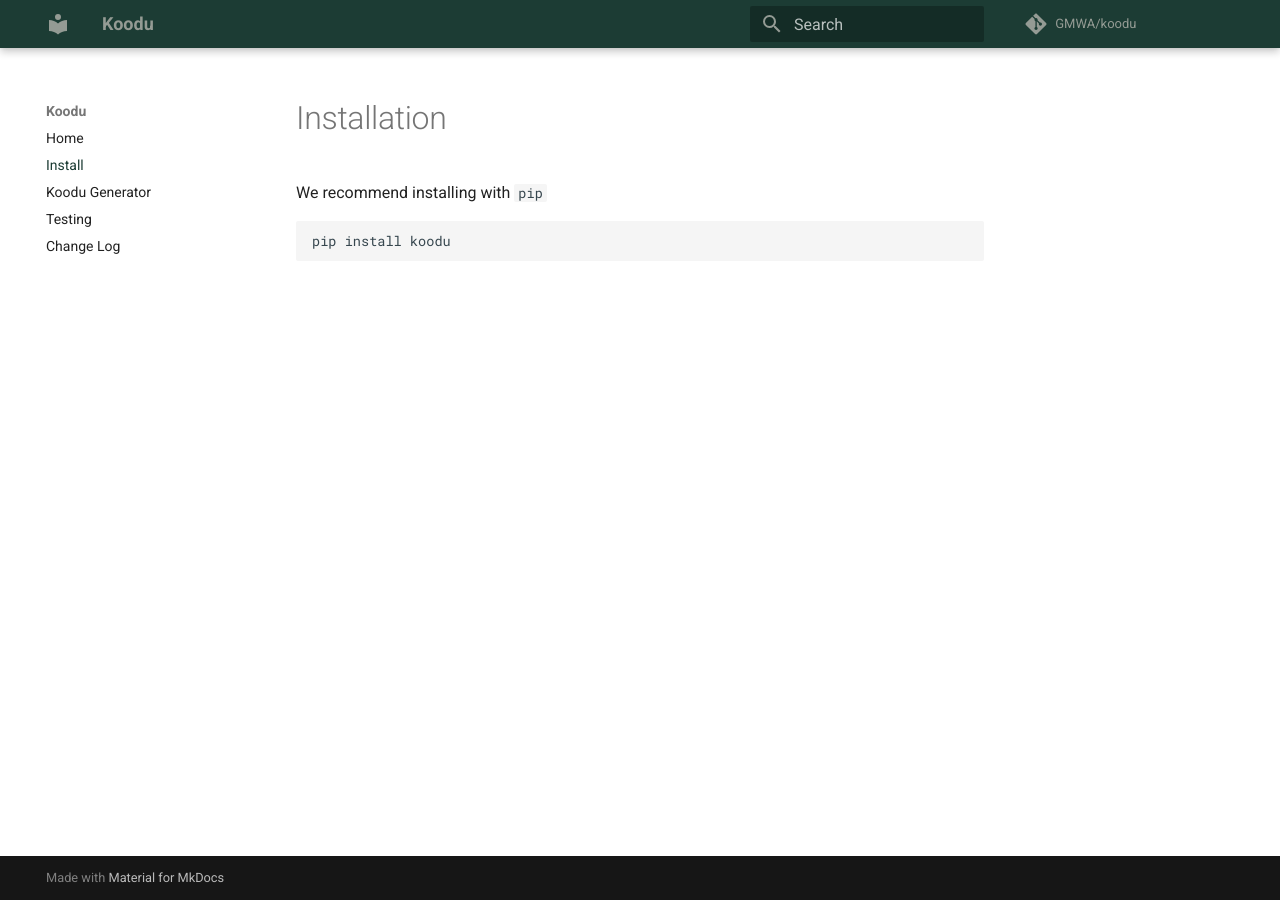
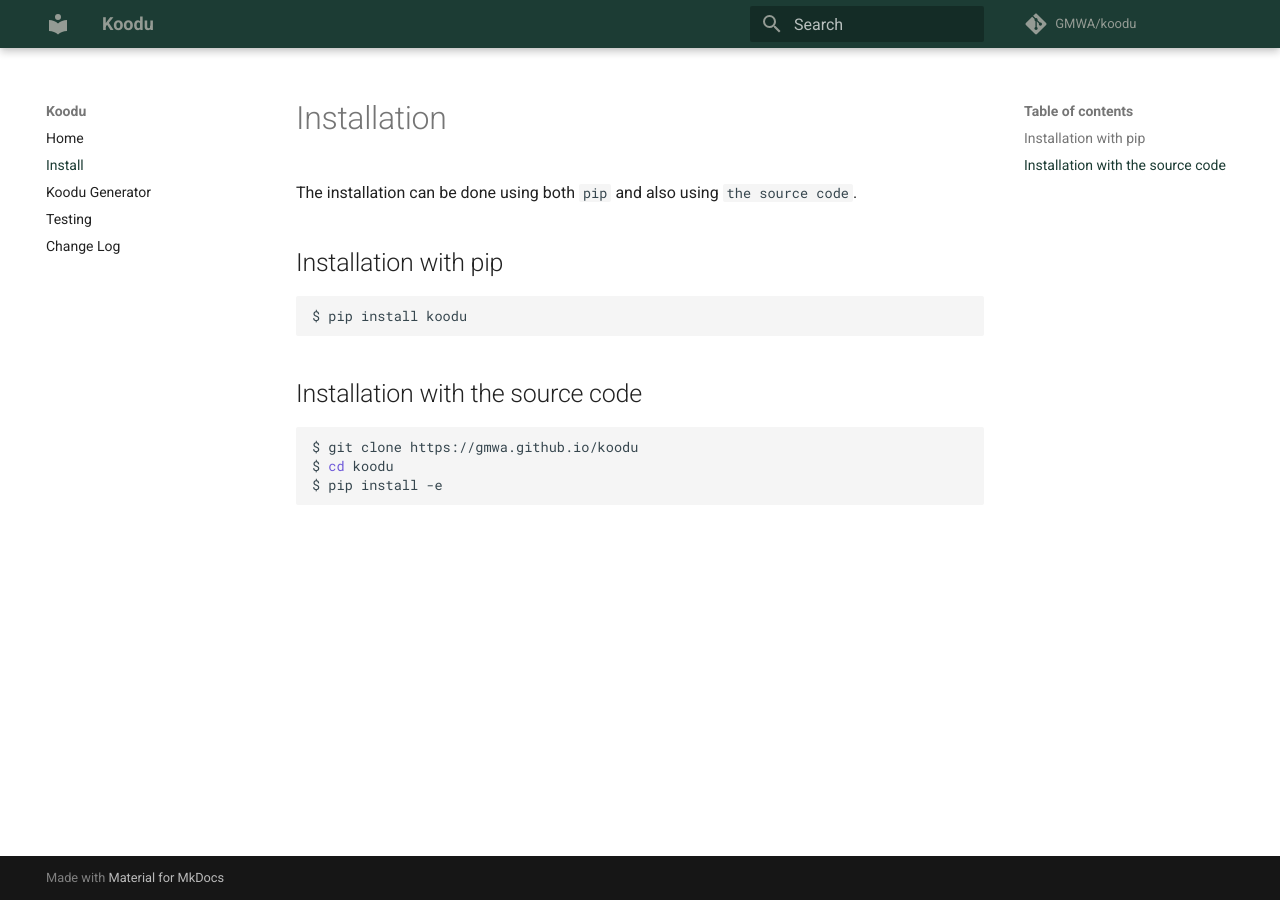
Before and after one commit to GMWA/koodu, an MkDocs documentation site: the page built from docs/install.md, in a window 1280 px wide. Built offline with MkDocs 1.6.1 and Material for MkDocs 9.7.7, drawn with Linux system fonts in a browser that asks for light colours; comment, search, counter and statistics services are not loaded.

Commit message:
docs: install page

````diff
--- a/docs/install.md
+++ b/docs/install.md
@@ -1,7 +1,17 @@
 # Installation
 
-We recommend installing with `pip`
+The installation can be done using both `pip` and also using `the source code`.
+
+## Installation with pip
 
 ```sh
-pip install koodu
+$ pip install koodu
 ```
+
+## Installation with the source code
+
+```sh
+$ git clone https://gmwa.github.io/koodu
+$ cd koodu
+$ pip install -e
+```
````
